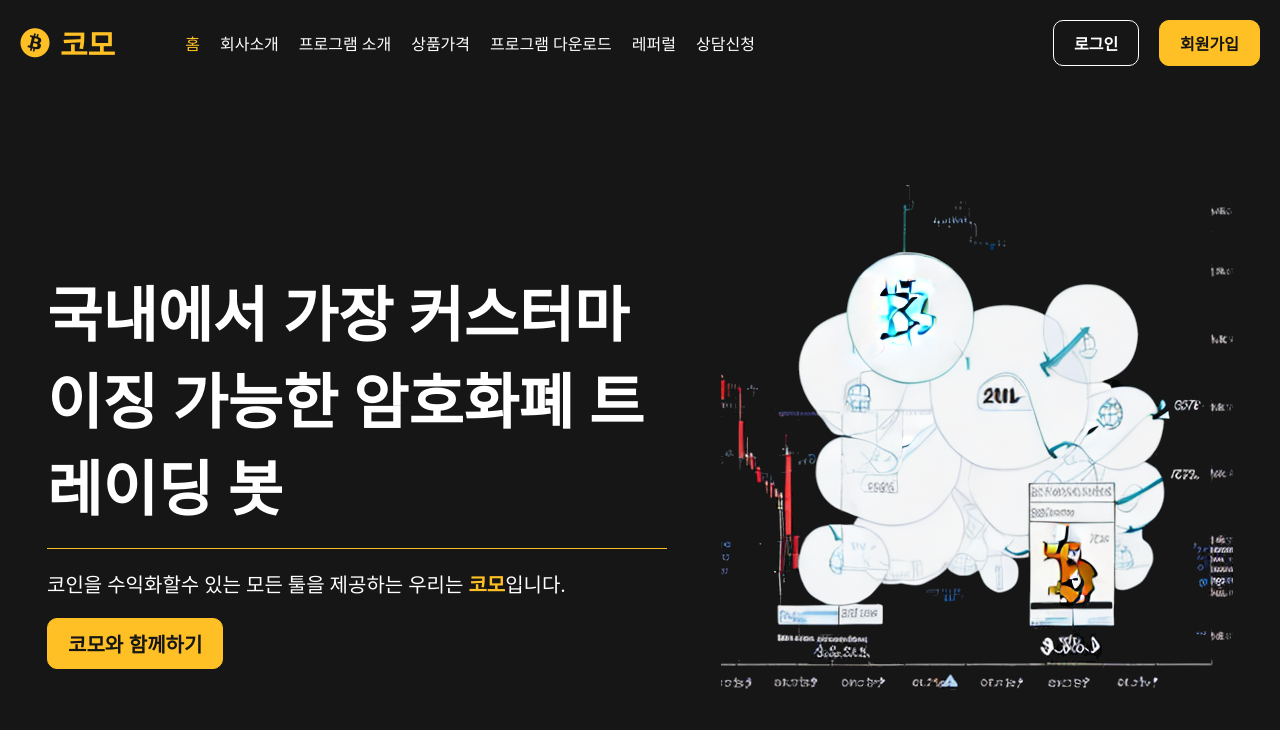
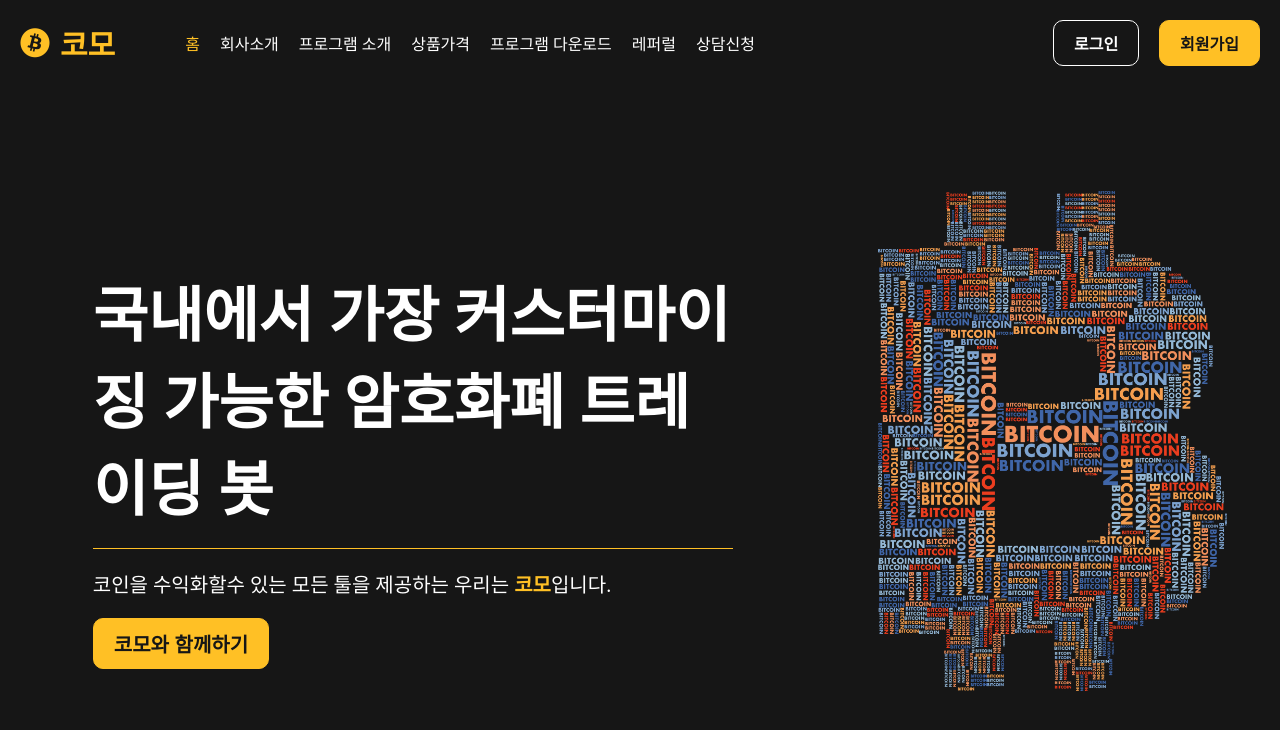
Before and after one commit to Ryugi62/como_website, a Vue app in the folder web/: page / in a window 1280 px wide. Shown: the top 730 px of the page. Built offline with nearby package versions, Linux system fonts and the light colour scheme.

Commit message:
design : change home page image

```diff
--- a/web/src/views/HomeView.vue
+++ b/web/src/views/HomeView.vue
@@ -15,7 +15,7 @@
       </article>
 
       <div class="image-container">
-        <img src="@/assets/img/graph.png" alt="그래프 이미지" />
+        <img src="@/assets/img/main-bitcoin.png" />
       </div>
     </section>
   </div>
@@ -41,10 +41,9 @@ export default {
 }
 
 .container {
-  width: calc(100% - 40px);
+  width: 100%;
   height: 100%;
-  margin: auto;
-  padding: 20px;
+  margin: auto 20px;
   display: flex;
   max-width: 1440px;
 }
@@ -89,6 +88,8 @@ export default {
 .image-container img {
   width: 100%;
   height: auto;
+  max-width: 500px;
+  max-height: 500px;
 }
 
 @media (max-width: 768px) {
```
Also changed, not shown: web/src/assets/img/main-bitcoin.png (added).
